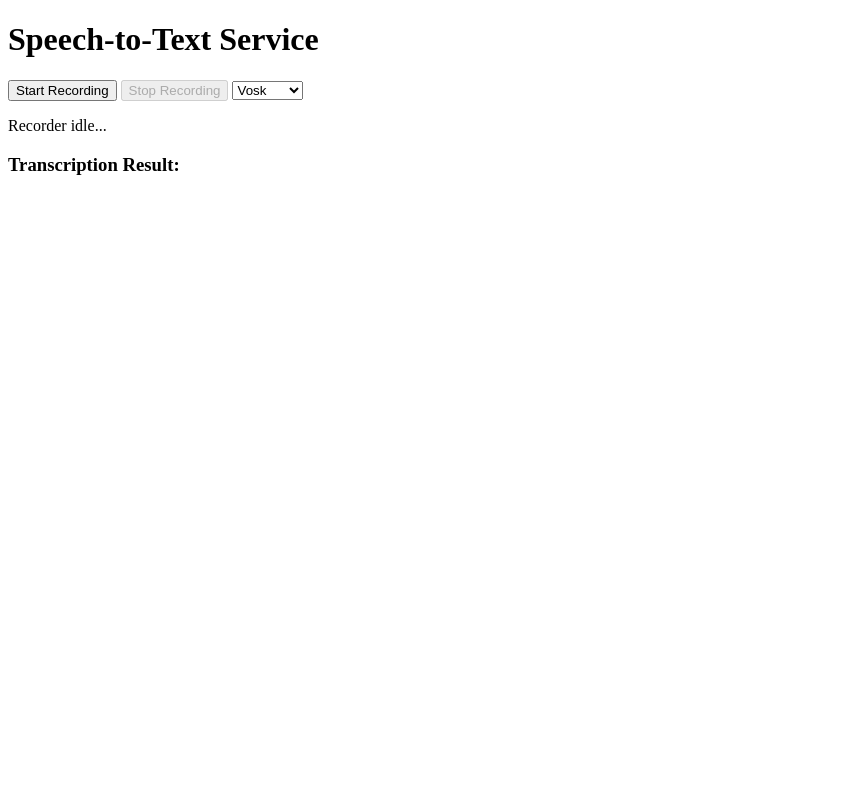
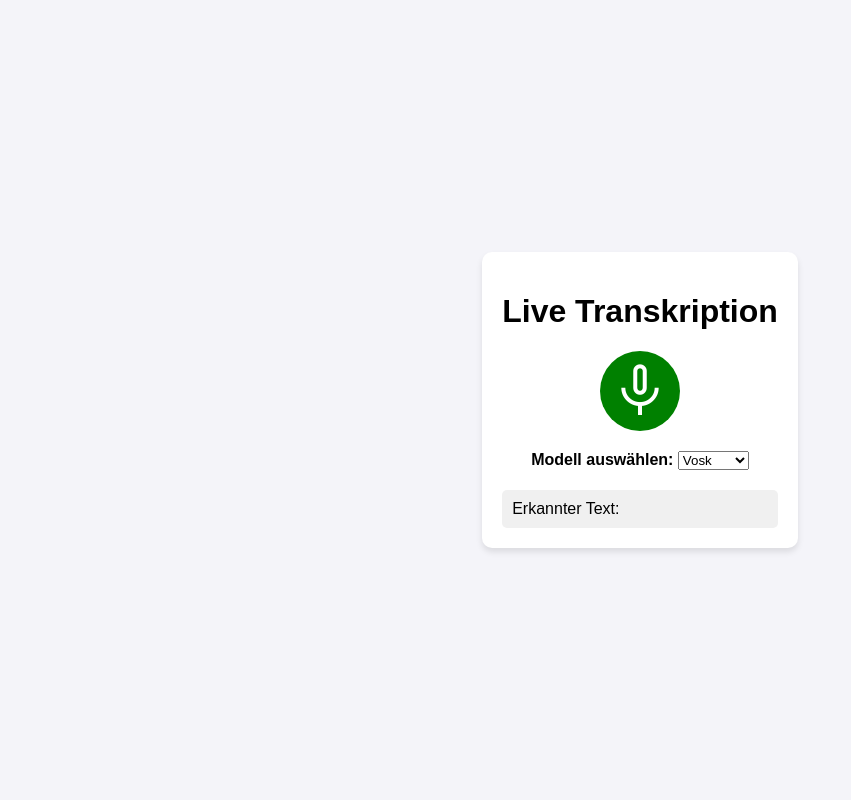
Before and after one commit to rewired/docker-vosk-stt, a Flask app: page / in a window 1280 px wide. Shown: the whole page, without its empty margins (0-851 px from the left). Run offline with Flask 2, Linux system fonts and the light colour scheme; parts of the project's set-up code (start-up, migrations or seed data) failed here and were passed over.

Commit message:
design enhancement

```diff
--- a/templates/index.html
+++ b/templates/index.html
@@ -1,90 +1,154 @@
 <!DOCTYPE html>
-<html lang="en">
+<html lang="de">
 <head>
     <meta charset="UTF-8">
     <meta name="viewport" content="width=device-width, initial-scale=1.0">
-    <title>Speech-to-Text with Vosk and Whisper</title>
+    <title>Live Transkription</title>
+    <link href="https://fonts.googleapis.com/css2?family=Material+Symbols+Outlined" rel="stylesheet" />
+    <style>
+        body {
+            font-family: Arial, sans-serif;
+            display: flex;
+            justify-content: center;
+            align-items: center;
+            height: 100vh;
+            margin: 0;
+            background-color: #f4f4f9;
+        }
+
+        .container {
+            text-align: center;
+            padding: 20px;
+            background-color: white;
+            border-radius: 10px;
+            box-shadow: 0 4px 6px rgba(0, 0, 0, 0.1);
+        }
+
+        .record-button {
+            border: none;
+            color: white;
+            padding: 20px;
+            border-radius: 50%;
+            cursor: pointer;
+            font-size: 36px;
+            display: inline-flex;
+            justify-content: center;
+            align-items: center;
+            width: 80px;
+            height: 80px;
+        }
+
+        .record-button.mic-on {
+            background-color: green;
+        }
+
+        .record-button.mic-off {
+            background-color: red;
+        }
+
+        .record-button .material-symbols-outlined {
+            font-size: 64px; /* Schriftgröße für das Icon */
+        }
+
+        .model-selection {
+            margin: 20px 0;
+        }
+
+        .model-selection label {
+            font-weight: bold;
+        }
+
+        .recognized-text {
+            margin-top: 20px;
+            padding: 10px;
+            background-color: #f0f0f0;
+            border-radius: 5px;
+            text-align: left;
+        }
+    </style>
 </head>
 <body>
-    <h1>Speech-to-Text Service</h1>
 
-    <!-- Audio Recorder Widget -->
-    <div>
-        <button id="start-recording" onclick="startRecording()">Start Recording</button>
-        <button id="stop-recording" onclick="stopRecording()" disabled>Stop Recording</button>
-        <select id="transcriptor">
+    <div class="container">
+        <h1>Live Transkription</h1>
+
+        <!-- Runder Button für Start/Stop der Aufnahme -->
+        <button id="record-button" class="record-button mic-on">
+            <span class="material-symbols-outlined">mic</span>
+        </button>
+
+        <!-- Auswahl des Modells -->
+        <div class="model-selection">
+            <label for="model-select">Modell auswählen:</label>
+            <select id="model-select">
                 <option value="vosk">Vosk</option>
                 <option value="whisper">Whisper</option>
             </select>
         </div>
 
-    <p id="status">Recorder idle...</p>
-
-    <h3>Transcription Result:</h3>
-    <div id="transcript"></div>
+        <!-- Bereich für erkannte Texte -->
+        <div class="recognized-text" id="recognized-text">Erkannter Text: </div>
+    </div>
 
     <script>
         let mediaRecorder;
         let audioChunks = [];
         let isRecording = false;
 
-        function startRecording() {
-            navigator.mediaDevices.getUserMedia({ audio: true })
-                .then(stream => {
+        // DOM-Elemente
+        const recordButton = document.getElementById('record-button');
+        const recognizedTextDiv = document.getElementById('recognized-text');
+        const modelSelect = document.getElementById('model-select');
+
+        recordButton.addEventListener('click', async () => {
+            if (!isRecording) {
+                const stream = await navigator.mediaDevices.getUserMedia({ audio: true });
                 mediaRecorder = new MediaRecorder(stream);
                 mediaRecorder.start();
-                    document.getElementById("status").textContent = "Recording...";
-                    document.getElementById("start-recording").disabled = true;
-                    document.getElementById("stop-recording").disabled = false;
 
-                    audioChunks = [];
-                    mediaRecorder.ondataavailable = event => {
+                mediaRecorder.ondataavailable = (event) => {
                     audioChunks.push(event.data);
                 };
 
+                mediaRecorder.onstop = async () => {
+                    const blob = new Blob(audioChunks, { type: 'audio/wav' });
+                    audioChunks = [];
+                    sendAudio(blob);
+                };
+
+                recordButton.classList.remove('mic-on');
+                recordButton.classList.add('mic-off');
+                recordButton.innerHTML = '<span class="material-symbols-outlined">mic_off</span>';
                 isRecording = true;
-                })
-                .catch(error => {
-                    console.error('Error accessing microphone:', error);
-                    alert('Could not access microphone. Please allow microphone access.');
+            } else {
+                mediaRecorder.stop();
+
+                recordButton.classList.remove('mic-off');
+                recordButton.classList.add('mic-on');
+                recordButton.innerHTML = '<span class="material-symbols-outlined">mic</span>';
+                isRecording = false;
+            }
         });
-        }
 
-        function stopRecording() {
-            if (isRecording && mediaRecorder) {
-                mediaRecorder.stop();
-                document.getElementById("status").textContent = "Recording stopped.";
-                document.getElementById("start-recording").disabled = false;
-                document.getElementById("stop-recording").disabled = true;
+        function sendAudio(blob) {
+            const formData = new FormData();
+            formData.append('file', blob, 'recording.wav');
 
-                mediaRecorder.onstop = () => {
-                    const audioBlob = new Blob(audioChunks, { type: 'audio/wav' });
-                    const formData = new FormData();
-                    formData.append('file', audioBlob, 'recording.wav');
+            // Sende die Modellauswahl mit
+            const selectedModel = modelSelect.value;
+            let route = selectedModel === 'vosk' ? '/transcribe_vosk' : '/transcribe_whisper';
 
-                    const transcriptor = document.getElementById("transcriptor").value;
-                    const urlSuffix = transcriptor === "whisper" ? "/transcribe_whisper" : "/transcribe_vosk";
-
-                    document.getElementById("transcript").textContent = '... Transcribing audio ...';
-
-                    // Send the audio blob to the server
-                    fetch(urlSuffix, {
+            // Sende die Audiodatei und das Modell an den Server zur Transkription
+            fetch(route, {
                 method: 'POST',
                 body: formData
             })
             .then(response => response.json())
             .then(data => {
-                        document.getElementById("transcript").textContent = data.corrected_text || JSON.stringify(data, null, 2);
-                    })
-                    .catch(error => {
-                        console.error('Error transcribing audio:', error);
-                        document.getElementById("transcript").textContent = 'Error transcribing audio.';
+                recognizedTextDiv.innerText += ' ' + data.recognized_text;
             });
-                };
-
-                isRecording = false;
-            }
         }
     </script>
+
 </body>
 </html>
```
Lines whose indentation alone changed are shown as unchanged.
